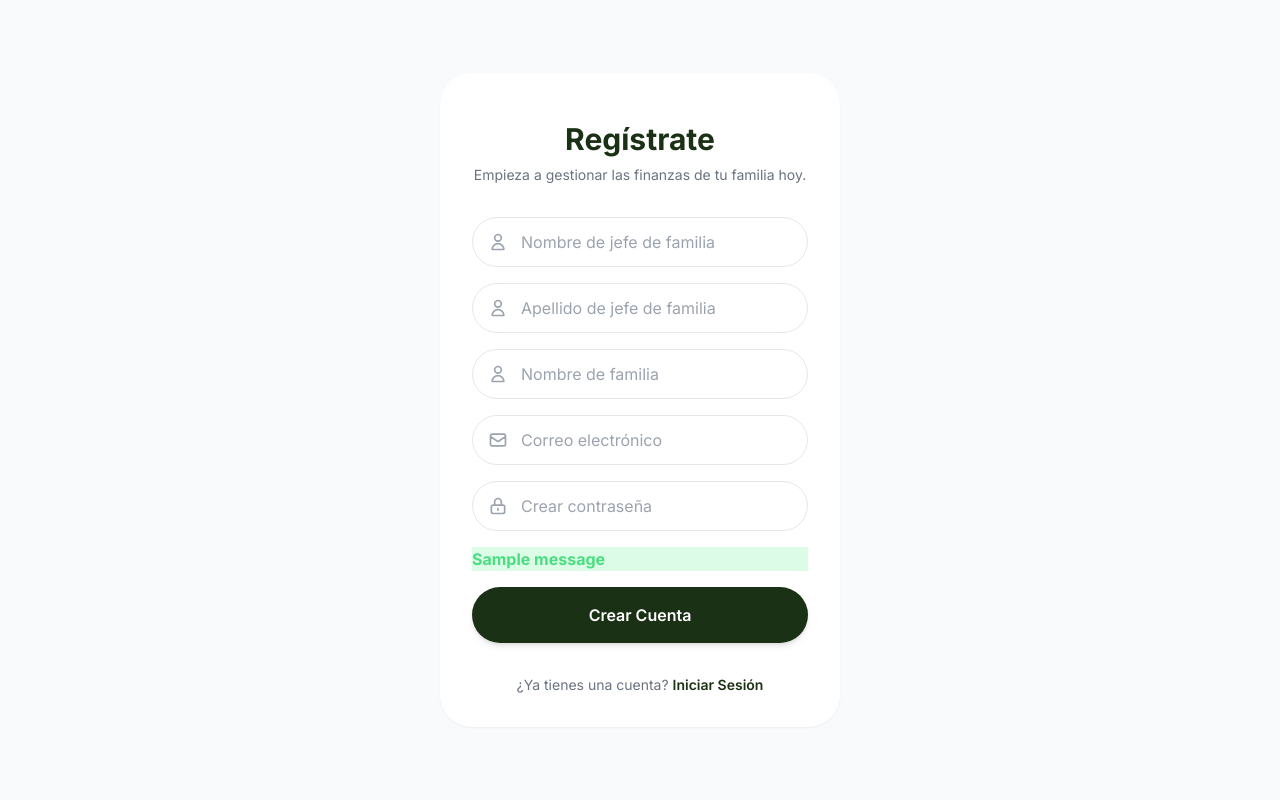
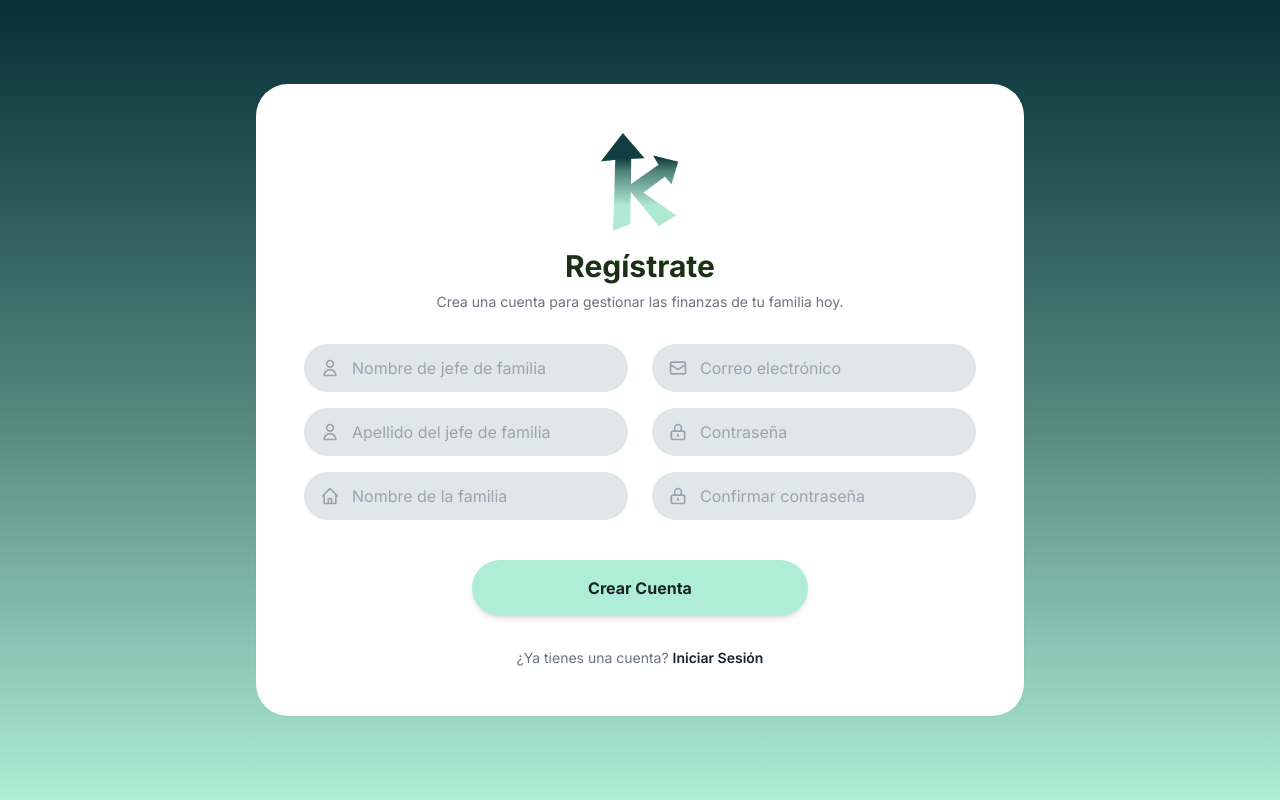
Before and after one commit to gnesy/koin, a Django app: page /registro/ in a window 1280 px wide. Run offline with Django 5.2, Linux system fonts and the light colour scheme; tables that the repository leaves empty hold one stand-in row (values such as "Sample post"); one stand-in notice (Sample message) is shown; some libraries are stand-ins or nearby versions.

Commit message:
Refactor code structure and remove redundant sections for improved readability and maintainability

```diff
--- a/finances/forms.py
+++ b/finances/forms.py
@@ -7,7 +7,7 @@ class LoginForm(AuthenticationForm):
     username = forms.CharField(
         widget=forms.TextInput(attrs={
             'placeholder': 'Correo electrónico',
-            'class': 'w-full pl-12 pr-4 py-3 bg-white border border-gray-200 rounded-full focus:outline-none focus:border-koin-dark focus:ring-1 focus:ring-koin-dark transition-colors',
+            'class': 'w-full pl-12 pr-4 py-3 bg-pale-blue-grey rounded-full outline-none transition-colors',
             'type': 'email' # Forzamos el teclado de correo en móviles
         })
     )
@@ -15,34 +15,49 @@ class LoginForm(AuthenticationForm):
     password = forms.CharField(
         widget=forms.PasswordInput(attrs={
             'placeholder': 'Contraseña',
-            'class': 'w-full pl-12 pr-12 py-3 bg-white border border-gray-200 rounded-full focus:outline-none focus:border-koin-dark focus:ring-1 focus:ring-koin-dark transition-colors'
+            'class': 'w-full pl-12 pr-12 py-3 bg-pale-blue-grey rounded-full outline-none transition-colors'
         })
     )
 
 class RegistroUsuarioForm(forms.ModelForm):
-    # Definimos la contraseña manualmente para asegurarnos de que se oculte al escribir
     password = forms.CharField(
         widget=forms.PasswordInput(attrs={
-            'placeholder': 'Crear contraseña',
-            'class': 'w-full pl-12 pr-4 py-3 bg-white border border-gray-200 rounded-full focus:outline-none focus:border-koin-dark focus:ring-1 focus:ring-koin-dark transition-colors'
+            'placeholder': 'Contraseña',
+            'class': 'w-full pl-12 pr-4 py-3 bg-pale-blue-grey rounded-full outline-none transition-colors'
+        })
+    )
+
+    # NUEVO: Campo para confirmar contraseña
+    confirmar_password = forms.CharField(
+        widget=forms.PasswordInput(attrs={
+            'placeholder': 'Confirmar contraseña',
+            'class': 'w-full pl-12 pr-4 py-3 bg-pale-blue-grey rounded-full outline-none transition-colors'
         })
     )
 
     class Meta:
         model = Usuario
-        # Usamos exactamente los nombres de los campos de tu nuevo modelo
         fields = ['nombre_usuario', 'apellido_usuario', 'nombre_familia_usuario', 'correo_usuario']
 
-        # Inyectamos tus clases de Tailwind a cada campo generado por el modelo
         widgets = {
-            'nombre_usuario': forms.TextInput(attrs={'placeholder': 'Nombre de jefe de familia', 'class': 'w-full pl-12 pr-4 py-3 bg-white border border-gray-200 rounded-full focus:outline-none focus:border-koin-dark focus:ring-1 focus:ring-koin-dark transition-colors'}),
-            'apellido_usuario': forms.TextInput(attrs={'placeholder': 'Apellido de jefe de familia', 'class': 'w-full pl-12 pr-4 py-3 bg-white border border-gray-200 rounded-full focus:outline-none focus:border-koin-dark focus:ring-1 focus:ring-koin-dark transition-colors'}),
-            'nombre_familia_usuario': forms.TextInput(attrs={'placeholder': 'Nombre de familia', 'class': 'w-full pl-12 pr-4 py-3 bg-white border border-gray-200 rounded-full focus:outline-none focus:border-koin-dark focus:ring-1 focus:ring-koin-dark transition-colors'}),
-            'correo_usuario': forms.EmailInput(attrs={'placeholder': 'Correo electrónico', 'class': 'w-full pl-12 pr-4 py-3 bg-white border border-gray-200 rounded-full focus:outline-none focus:border-koin-dark focus:ring-1 focus:ring-koin-dark transition-colors'}),
+            'nombre_usuario': forms.TextInput(attrs={'placeholder': 'Nombre de jefe de familia', 'class': 'w-full pl-12 pr-4 py-3 bg-pale-blue-grey rounded-full outline-none transition-colors'}),
+            'apellido_usuario': forms.TextInput(attrs={'placeholder': 'Apellido del jefe de familia', 'class': 'w-full pl-12 pr-4 py-3 bg-pale-blue-grey rounded-full outline-none transition-colors'}),
+            'nombre_familia_usuario': forms.TextInput(attrs={'placeholder': 'Nombre de la familia', 'class': 'w-full pl-12 pr-4 py-3 bg-pale-blue-grey rounded-full outline-none transition-colors'}),
+            'correo_usuario': forms.EmailInput(attrs={'placeholder': 'Correo electrónico', 'class': 'w-full pl-12 pr-4 py-3 bg-pale-blue-grey rounded-full outline-none transition-colors'}),
         }
 
+    # NUEVO: Validación para que las contraseñas coincidan
+    def clean(self):
+        cleaned_data = super().clean()
+        password = cleaned_data.get("password")
+        confirmar_password = cleaned_data.get("confirmar_password")
+
+        if password and confirmar_password and password != confirmar_password:
+            self.add_error('confirmar_password', "Las contraseñas no coinciden.")
+
+        return cleaned_data
+
     def save(self, commit=True):
-        # Interceptamos el guardado para encriptar la contraseña de forma segura
         user = super().save(commit=False)
         user.set_password(self.cleaned_data['password'])
         if commit:
--- a/koin/urls.py
+++ b/koin/urls.py
@@ -15,7 +15,7 @@ Including another URLconf
     2. Add a URL to urlpatterns:  path('blog/', include('blog.urls'))
 """
 from django.contrib import admin
-from django.urls import path, include
+from django.urls import path
 from django.contrib.auth.views import LogoutView
 from finances.views import registro_usuario, dashboard, login_view
 
--- a/templates/base.html
+++ b/templates/base.html
@@ -12,14 +12,21 @@
         theme: {
             extend: {
                 colors: {
+                    // Tus nuevas variables de color
+                    'deep-teal': '#062F35',
+                    'charcoal-teal': '#16232C',
+                    'mint-green': '#AFEDD6',
+                    'pale-blue-grey': '#DFE7E9',
+                    'warm-yellow': '#FFC334',
+
+                    // Opcional: Puedes mantener los que teníamos antes si aún los usas
                     koin: {
-                            dark: '#1B3115',  /* El verde oscuro del botón Login */
-                            light: '#8CE273', /* El verde brillante de Apple */
-                            gray: '#F3F4F1',  /* El fondo grisáceo claro de los botones */
+                        dark: '#1B3115',
+                        light: '#8CE273',
                     }
                 },
                 fontFamily: {
-                        sans: ['Inter', 'sans-serif'], /* Una fuente moderna similar al diseño */
+                    sans: ['Inter', 'sans-serif'],
                 }
             }
         }
@@ -27,7 +34,7 @@
     </script>
     <link href="https://fonts.googleapis.com/css2?family=Inter:wght@400;500;600;700&display=swap" rel="stylesheet">
 </head>
-<body class="bg-gray-50 text-gray-900 antialiased min-h-screen flex flex-col">
+<body class="bg-gradient-to-b from-deep-teal via-[#51847b] to-mint-green text-gray-900 antialiased min-h-screen flex flex-col">
 
     <main class="flex-grow flex items-center justify-center p-4">
         {% block content %}
--- a/templates/registration/signup.html
+++ b/templates/registration/signup.html
@@ -1,87 +1,91 @@
 {% extends 'base.html' %}
+{% load static %}
 
 {% block title %}Sign Up - Koin{% endblock %}
 
 {% block content %}
-<div class="w-full max-w-[400px] bg-white rounded-[32px] p-8 shadow-sm">
+<div class="w-full max-w-3xl bg-white rounded-[32px] p-8 md:p-12 shadow-sm mx-auto">
+    <!-- LOGO -->
+    <span class="flex justify-center"><img src="{% static 'images/KOIN icono degradado.png' %}" alt="Logo Koin" width="80px"></span>
     <!-- ENCABEZADO: "Regístrate - Koin" -->
     <h2 class="text-3xl font-bold text-center mb-2 mt-4 text-koin-dark">Regístrate</h2>
-    <p class="text-center text-gray-500 text-sm mb-8">Empieza a gestionar las finanzas de tu familia hoy.</p>
+    <p class="text-center text-gray-500 text-sm">Crea una cuenta para gestionar las finanzas de tu familia hoy.</p>
     <!-- FORMULARIO DE REGISTRO -->
-    <form method="POST" class="space-y-4">
+    <form method="POST" class="space-y-8">
         {% csrf_token %}
 
         {% if form.non_field_errors %}
-        <div class="bg-red-100 border border-red-400 text-red-700 px-4 py-3 rounded-xl mb-4 text-sm">
-            {{ form.non_field_errors }}
+            <div class="bg-red-100 border border-red-400 text-red-700 px-4 py-3 rounded-xl text-sm text-center">
+                {{ form.non_field_errors.0 }}
             </div>
         {% endif %}
+
+        <div class="grid grid-cols-1 md:grid-cols-2 gap-6">
+
+            <div class="space-y-4">
+                <div class="relative">
+                    <span class="absolute inset-y-0 left-4 flex items-center text-gray-400">
+                        <svg class="w-5 h-5" fill="none" stroke="currentColor" viewBox="0 0 24 24"><path stroke-linecap="round" stroke-linejoin="round" stroke-width="2" d="M16 7a4 4 0 11-8 0 4 4 0 018 0zM12 14a7 7 0 00-7 7h14a7 7 0 00-7-7z"></path></svg>
+                    </span>
+                    {{ form.nombre_usuario }}
+                    {% if form.nombre_usuario.errors %}<p class="text-red-500 text-xs ml-4 mt-1">{{ form.nombre_usuario.errors.0 }}</p>{% endif %}
+                </div>
 
                 <div class="relative">
                     <span class="absolute inset-y-0 left-4 flex items-center text-gray-400">
                         <svg class="w-5 h-5" fill="none" stroke="currentColor" viewBox="0 0 24 24"><path stroke-linecap="round" stroke-linejoin="round" stroke-width="2" d="M16 7a4 4 0 11-8 0 4 4 0 018 0zM12 14a7 7 0 00-7 7h14a7 7 0 00-7-7z"></path></svg>
                     </span>
-        {{ form.nombre_usuario }}
+                    {{ form.apellido_usuario }}
+                    {% if form.apellido_usuario.errors %}<p class="text-red-500 text-xs ml-4 mt-1">{{ form.apellido_usuario.errors.0 }}</p>{% endif %}
                 </div>
-    {% if form.nombre_usuario.errors %}
-        <p class="text-red-500 text-xs ml-4">{{ form.nombre_usuario.errors.0 }}</p>
-    {% endif %}
-
-    <div class="relative mb-[5px]">
-        <span class="absolute inset-y-0 left-4 flex items-center text-gray-400">
-            <svg class="w-5 h-5" fill="none" stroke="currentColor" viewBox="0 0 24 24"><path stroke-linecap="round" stroke-linejoin="round" stroke-width="2" d="M16 7a4 4 0 11-8 0 4 4 0 018 0zM12 14a7 7 0 00-7 7h14a7 7 0 00-7-7z"></path></svg>
-        </span>
-        {{ form.apellido_usuario }}
-    </div>
-    {% if form.apellido_usuario.errors %}
-        <p class="text-red-500 text-xs ml-4">{{ form.apellido_usuario.errors.0 }}</p>
-    {% endif %}
 
                 <div class="relative">
                     <span class="absolute inset-y-0 left-4 flex items-center text-gray-400">
-            <svg class="w-5 h-5" fill="none" stroke="currentColor" viewBox="0 0 24 24"><path stroke-linecap="round" stroke-linejoin="round" stroke-width="2" d="M16 7a4 4 0 11-8 0 4 4 0 018 0zM12 14a7 7 0 00-7 7h14a7 7 0 00-7-7z"></path></svg>
+                        <svg class="w-5 h-5" fill="none" stroke="currentColor" viewBox="0 0 24 24"><path stroke-linecap="round" stroke-linejoin="round" stroke-width="2" d="M3 12l2-2m0 0l7-7 7 7M5 10v10a1 1 0 001 1h3m10-11l2 2m-2-2v10a1 1 0 01-1 1h-3m-6 0a1 1 0 001-1v-4a1 1 0 011-1h2a1 1 0 011 1v4a1 1 0 001 1m-6 0h6"></path></svg>
                     </span>
                     {{ form.nombre_familia_usuario }}
+                    {% if form.nombre_familia_usuario.errors %}<p class="text-red-500 text-xs ml-4 mt-1">{{ form.nombre_familia_usuario.errors.0 }}</p>{% endif %}
                 </div>
-    {% if form.nombre_familia_usuario.errors %}
-        <p class="text-red-500 text-xs ml-4">{{ form.nombre_familia_usuario.errors.0 }}</p>
-    {% endif %}
+            </div>
 
+            <div class="space-y-4">
                 <div class="relative">
                     <span class="absolute inset-y-0 left-4 flex items-center text-gray-400">
                         <svg class="w-5 h-5" fill="none" stroke="currentColor" viewBox="0 0 24 24"><path stroke-linecap="round" stroke-linejoin="round" stroke-width="2" d="M3 8l7.89 5.26a2 2 0 002.22 0L21 8M5 19h14a2 2 0 002-2V7a2 2 0 00-2-2H5a2 2 0 00-2 2v10a2 2 0 002 2z"></path></svg>
                     </span>
                     {{ form.correo_usuario }}
+                    {% if form.correo_usuario.errors %}<p class="text-red-500 text-xs ml-4 mt-1">{{ form.correo_usuario.errors.0 }}</p>{% endif %}
                 </div>
-    {% if form.correo_usuario.errors %}
-        <p class="text-red-500 text-xs ml-4">{{ form.correo_usuario.errors.0 }}</p>
-    {% endif %}
 
                 <div class="relative">
                     <span class="absolute inset-y-0 left-4 flex items-center text-gray-400">
                         <svg class="w-5 h-5" fill="none" stroke="currentColor" viewBox="0 0 24 24"><path stroke-linecap="round" stroke-linejoin="round" stroke-width="2" d="M12 15v2m-6 4h12a2 2 0 002-2v-6a2 2 0 00-2-2H6a2 2 0 00-2 2v6a2 2 0 002 2zm10-10V7a4 4 0 00-8 0v4h8z"></path></svg>
                     </span>
                     {{ form.password }}
+                    {% if form.password.errors %}<p class="text-red-500 text-xs ml-4 mt-1">{{ form.password.errors.0 }}</p>{% endif %}
                 </div>
-    {% if form.password.errors %}
-        <p class="text-red-500 text-xs ml-4">{{ form.password.errors.0 }}</p>
-    {% endif %}
 
-    <div class="bg-green-100">
-        {% if messages%}
-            {% for message in messages %}
-            <h2 class="text-green-400 font-bold">{{message}}</h2>
-            {% endfor %}
-        {% endif %}
+                <div class="relative">
+                    <span class="absolute inset-y-0 left-4 flex items-center text-gray-400">
+                        <svg class="w-5 h-5" fill="none" stroke="currentColor" viewBox="0 0 24 24"><path stroke-linecap="round" stroke-linejoin="round" stroke-width="2" d="M12 15v2m-6 4h12a2 2 0 002-2v-6a2 2 0 00-2-2H6a2 2 0 00-2 2v6a2 2 0 002 2zm10-10V7a4 4 0 00-8 0v4h8z"></path></svg>
+                    </span>
+                    {{ form.confirmar_password }}
+                    {% if form.confirmar_password.errors %}<p class="text-red-500 text-xs ml-4 mt-1">{{ form.confirmar_password.errors.0 }}</p>{% endif %}
                 </div>
-    <button type="submit" class="w-full bg-koin-dark text-white font-semibold rounded-full py-4 mt-2 hover:bg-opacity-90 transition-all shadow-md">
+            </div>
+
+        </div>
+
+        <div class="md:w-1/2 md:mx-auto">
+            <button type="submit" class="w-full bg-mint-green text-charcoal-teal font-bold rounded-full py-4 mt-2 hover:bg-deep-teal hover:text-white transition-all shadow-md">
                 Crear Cuenta
             </button>
+        </div>
     </form>
 
     <div class="text-center mt-8">
         <p class="text-sm text-gray-500">
-            ¿Ya tienes una cuenta? <a href="{% url 'login' %}" class="font-semibold text-koin-dark hover:underline">Iniciar Sesión</a>
+            ¿Ya tienes una cuenta? <a href="{% url 'login' %}" class="font-semibold text-charcoal-teal hover:underline">Iniciar Sesión</a>
         </p>
     </div>
 </div>
```
Also changed, not shown: koin/settings.py (+17 -5 lines), templates/registration/login.html (+7 -13 lines), db.sqlite3, static/images/KOIN completo color.png (added), static/images/KOIN completo degradado.png (added), static/images/KOIN completo negro.png (added), static/images/KOIN icono degradado.png (added), static/images/KOIN icono mint green.png (added), static/images/KOIN icono negro.png (added). Lines whose indentation alone changed are shown as unchanged.
